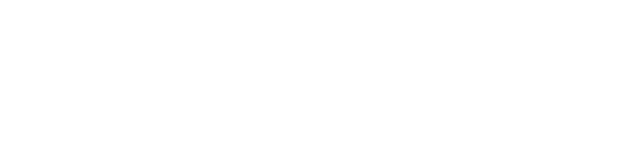
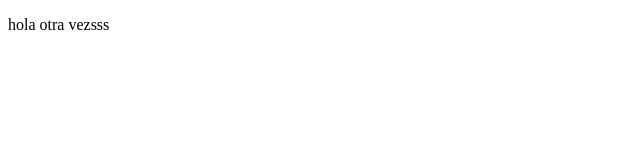
Before and after one commit to ivanmmorales/proyecto-git, a plain HTML site: page index.html in a window 1280 px wide. Shown: the whole page, without its empty margins (0-640 px from the left). Drawn offline with Linux system fonts and the light colour scheme.

Commit message:
Version 0.02

```diff
--- a/index.html
+++ b/index.html
@@ -7,6 +7,6 @@
     <title>hola desde git</title>
 </head>
 <body>
-
+<p>hola otra vezsss</p>
 </body>
 </html>
```
